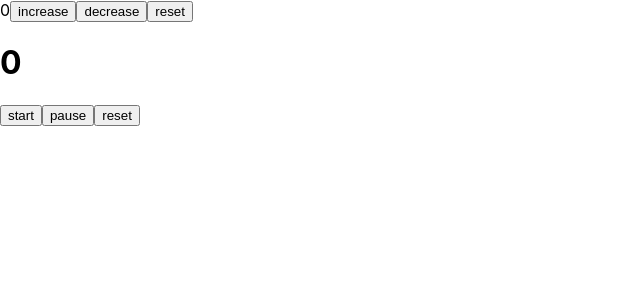
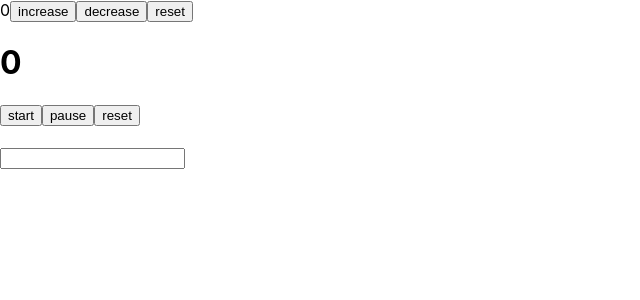
Before and after one commit to sharon884/Mern-Lab, a React (Create React App) app in the folder React/: page / in a window 1280 px wide. Shown: the top 300 px of the page, without its empty margins (0-640 px from the left). Built offline with nearby package versions, Linux system fonts and the light colour scheme.

Commit message:
implemented a simple onchage function with input tag

```diff
--- a/React/src/App.js
+++ b/React/src/App.js
@@ -2,6 +2,7 @@ import logo from './logo.svg';
 import './App.css';
 import Counter from './Counter';
 import Timer from './Timer';
+import Parrent from './Parrent';
 // import { TimerPro } from './TimerPro';
 
 function App() {
@@ -9,6 +10,8 @@ function App() {
    <>
     <Counter/>
   <Timer/>
+  <Parrent/>
+
    </>
   );
 }
--- /dev/null
+++ b/React/src/Parrent.jsx
@@ -0,0 +1,20 @@
+import { useState  } from "react";
+
+function Parrent () {
+     const [ name , setName ] = useState("");
+
+     const change = (e ) => {
+      setName(e.target.value);
+
+     }
+
+     return (
+        <>
+        <h1>{name} </h1>
+         <input type="text" value={name} onChange={change} />
+        </>
+     )
+};
+
+
+export default Parrent;
```
Also changed, not shown: React/src/Child.jsx (added).
